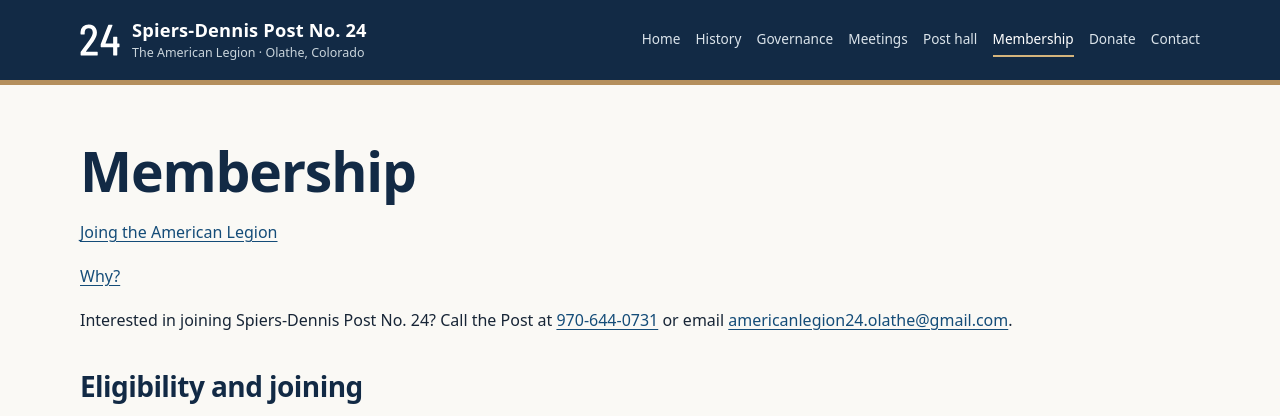
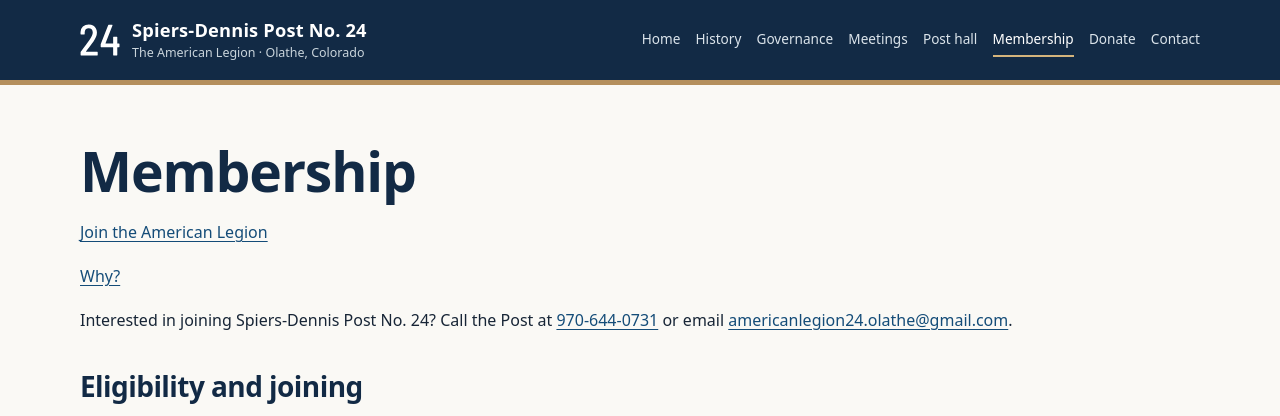
Before and after one commit to SPIERS-DENNIS-POST/spiers-dennis-post.github.io, a Jekyll site: the page built from membership/index.md, in a window 1280 px wide. Shown: the top 416 px of the page. Built offline with Jekyll 4.4.1, drawn with Linux system fonts in a browser that asks for light colours.

Commit message:
Correct membership join link text

```diff
--- a/membership/index.md
+++ b/membership/index.md
@@ -16,7 +16,7 @@
     public: true
 ---
 # Membership
-<p><a href="https://www.legion.org/join">Joing the American Legion</a></p>
+<p><a href="https://www.legion.org/join">Join the American Legion</a></p>
 <p><a href="https://www.legion.org/getmedia/427180d4-ca0d-411d-b365-fc4b06b8818e/54mem1225-why-you-should-belong.pdf" type="application/pdf">Why?</a></p>
 Interested in joining Spiers-Dennis Post No. 24? Call the Post at <a href="tel:+1{{ site.data.post.contact.phone | remove: '-' }}">{{ site.data.post.contact.phone | escape }}</a> or email <a href="mailto:{{ site.data.post.contact.email | escape }}">{{ site.data.post.contact.email | escape }}</a>.
 ## Eligibility and joining
```
